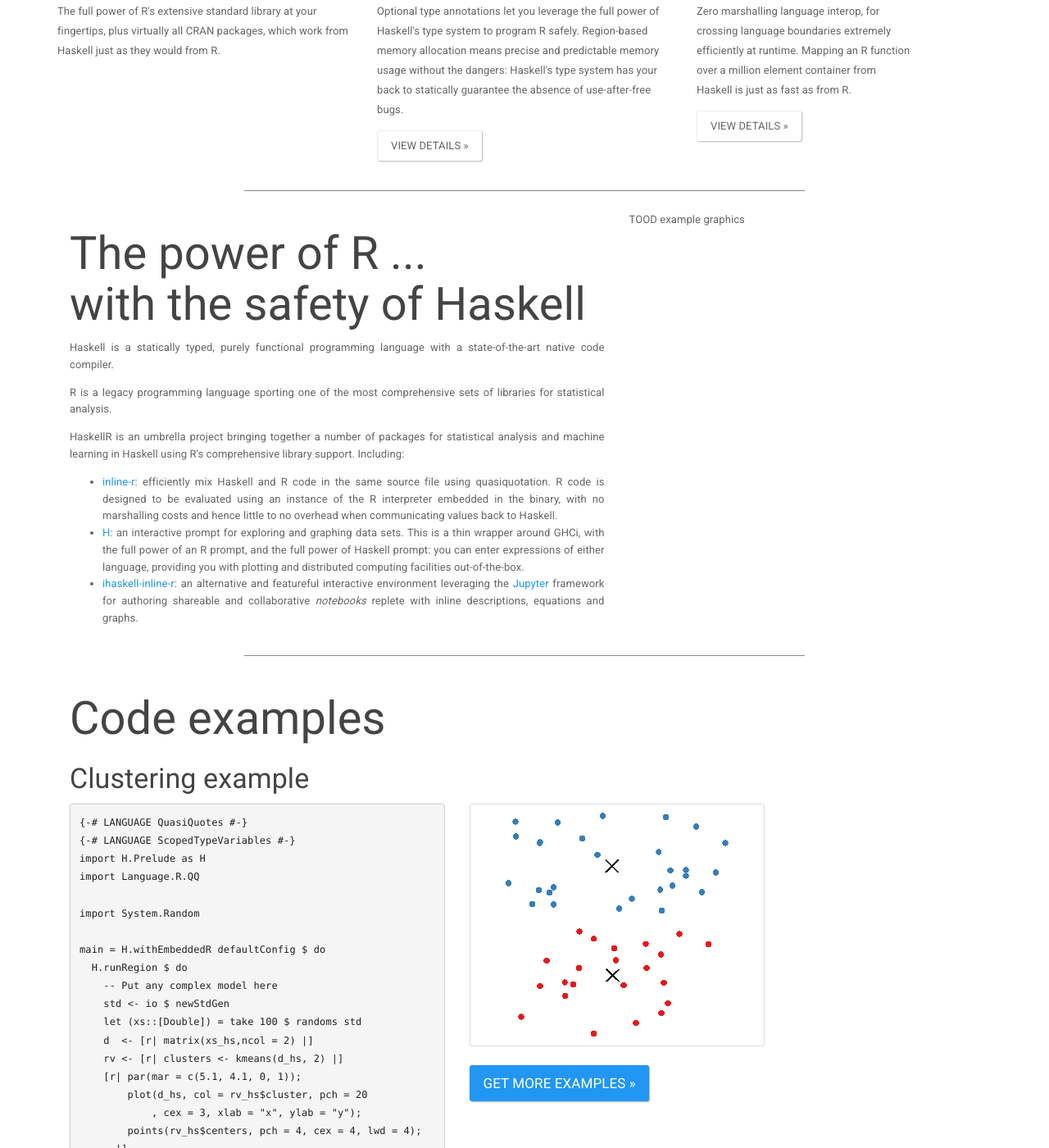
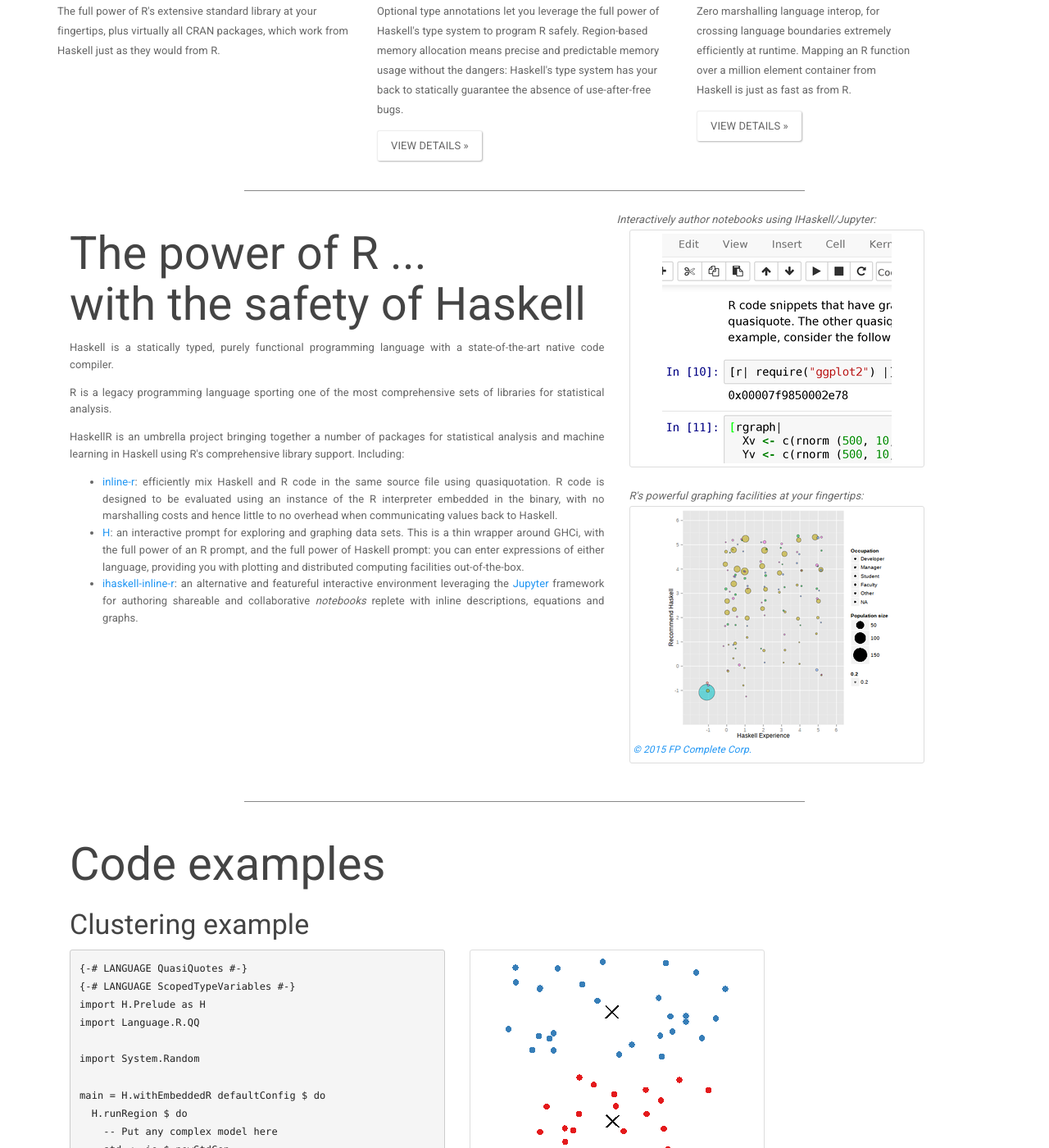
Before and after one commit to tweag/HaskellR, a Jekyll site: the page built from index.html, in a window 1280 px wide and 1400 px high, scrolled down 551 px. Shown: the whole window at 82% size. Built offline with Jekyll 4.4.1, drawn with Linux system fonts in a browser that asks for light colours; Markdown is read by kramdown in place of the engine named in the settings; a style sheet for code colours, icons or effects is not loaded.

Commit message:
Fill in sidebar graphics.

```diff
--- a/index.html
+++ b/index.html
@@ -85,8 +85,16 @@ id: home
 	  </ul>
       </div>
     </div>
-    <div class="col-md-3">
-      TOOD example graphics
+    <em>Interactively author notebooks using IHaskell/Jupyter:</em>
+    <div class="col-md-4">
+      <a href="img/notebook-1.png" class="thumbnail" target="_blank">
+	<img src="img/notebook-1-thumb.png"/>
+      </a>
+    <em>R's powerful graphing facilities at your fingertips:</em>
+      <a href="img/expVsrec.png" class="thumbnail" target="_blank">
+	<img src="img/expVsrec-thumb.png"/>
+	<em><small>&copy; 2015 FP Complete Corp.</small></em>
+      </a>
     </div>
   </div>
 </div>
```
Also changed, not shown: img/expVsrec-thumb.png (added), img/expVsrec.png (added), img/notebook-1-thumb.png (added), img/notebook-1.png (added).
